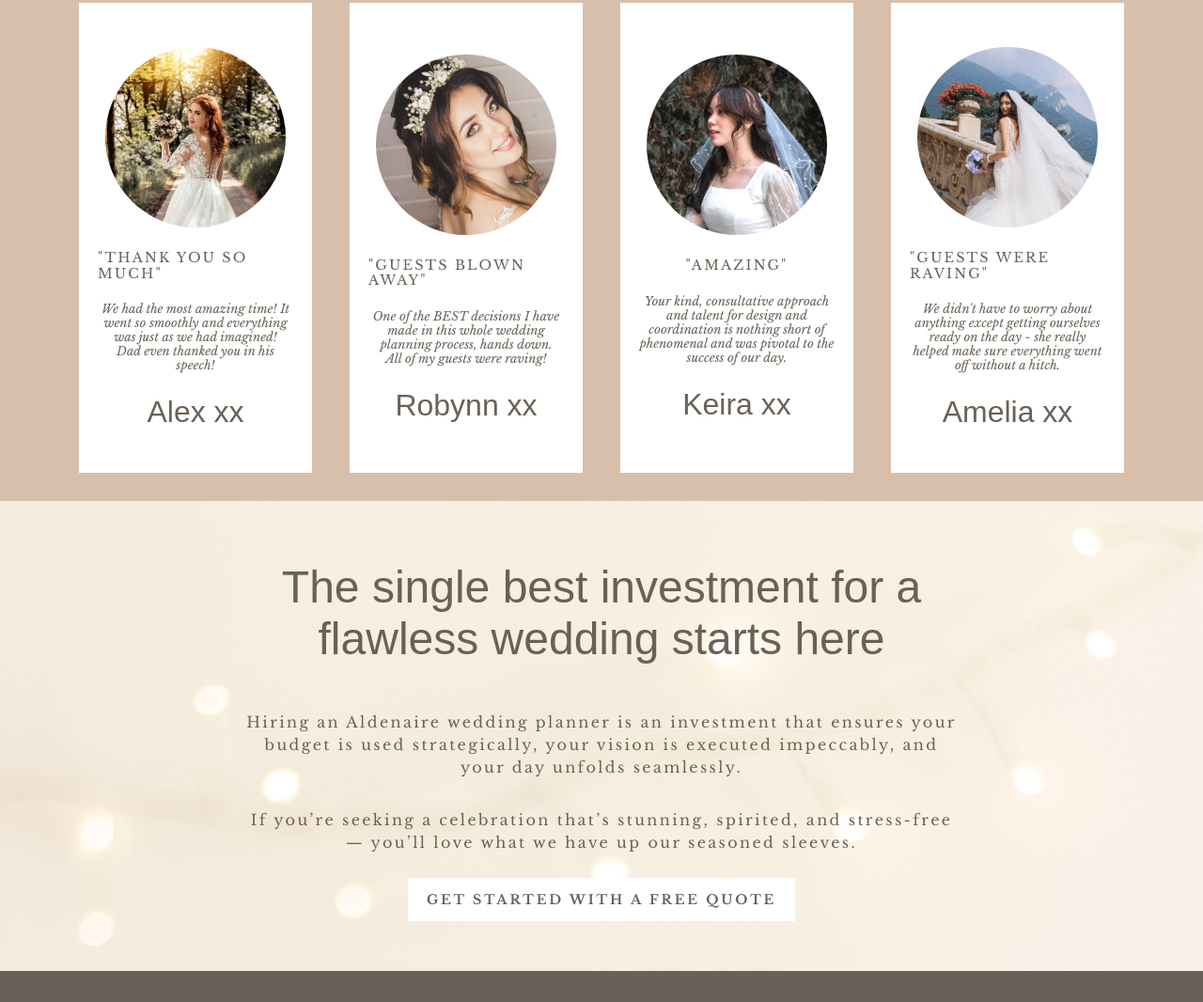
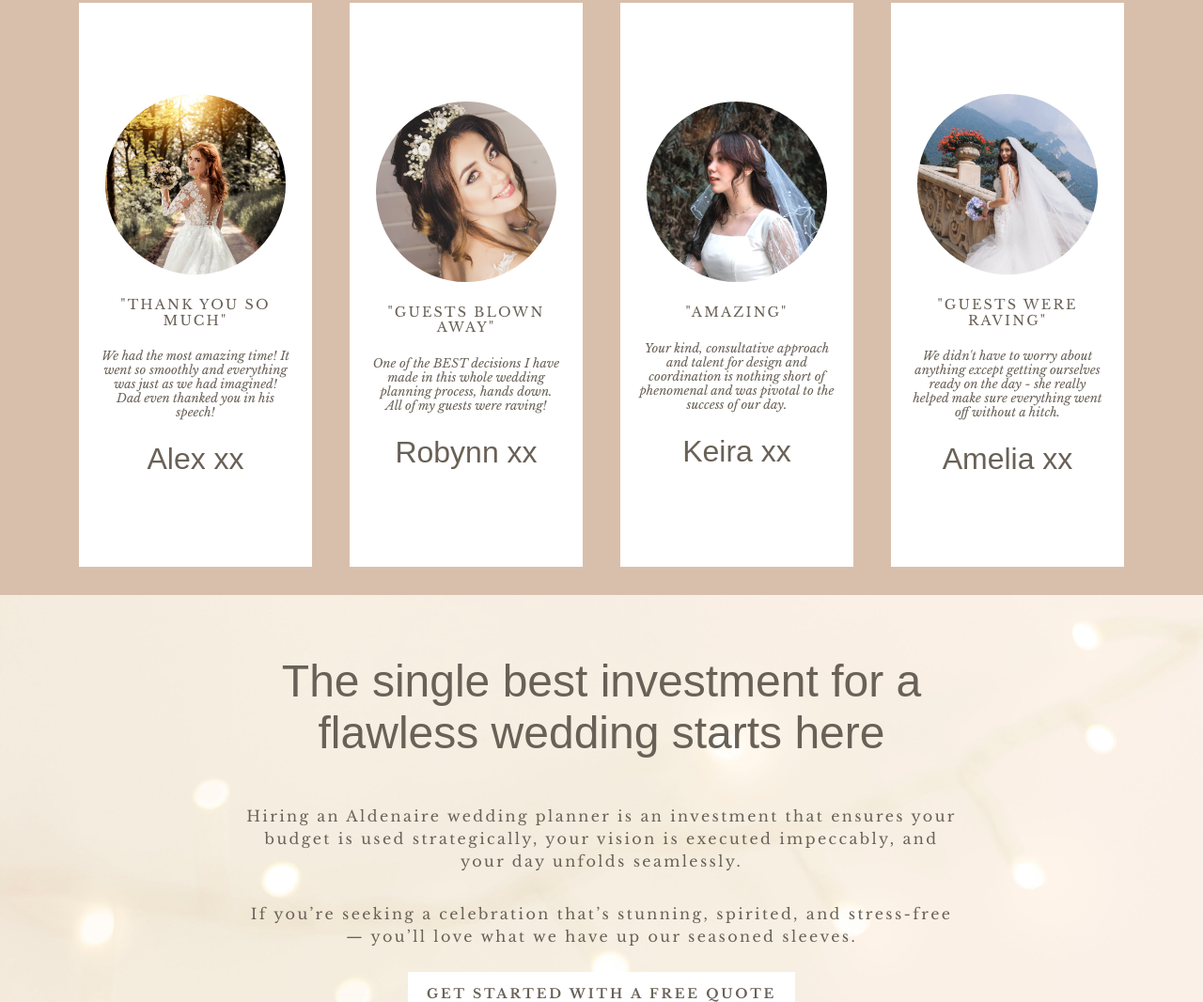
Before and after one commit to laurenharradine/wedding-site, a plain HTML site: page index.html in a window 1280 px wide. Shown: the part 2948-4014 px from the top of the page at 94% size. Drawn offline with nearby package versions, Linux system fonts and the light colour scheme; a web font is replaced by a local one.

Commit message:
Added more media queries to cope with really long screens

```diff
--- a/css/style.css
+++ b/css/style.css
@@ -238,6 +238,11 @@ p, h1, h2, h3, h4, h5, h6 {
   font-weight: 400;
 }
 
+
+.revBox h5 {
+  text-align: center;
+}
+
 .cent p {
   color: #f1e7e2;
   line-height: 30px;
@@ -442,6 +447,13 @@ footer a:hover {
   /* border-radius: 50%; */
 }
 
+@media only screen and (max-width: 1900px) {
+  .revBox {
+    height: 600px;
+  }
+}
+
+
 @media only screen and (max-width: 1200px) {
   .revBox {
     height: 400px;
@@ -450,9 +462,9 @@ footer a:hover {
     display: none;
   }
 
-  .revBox h5 {
+  /* .revBox h5 {
     text-align: center;
-  }
+  } */
 
   #flawless {
     width: 100vw;
```
